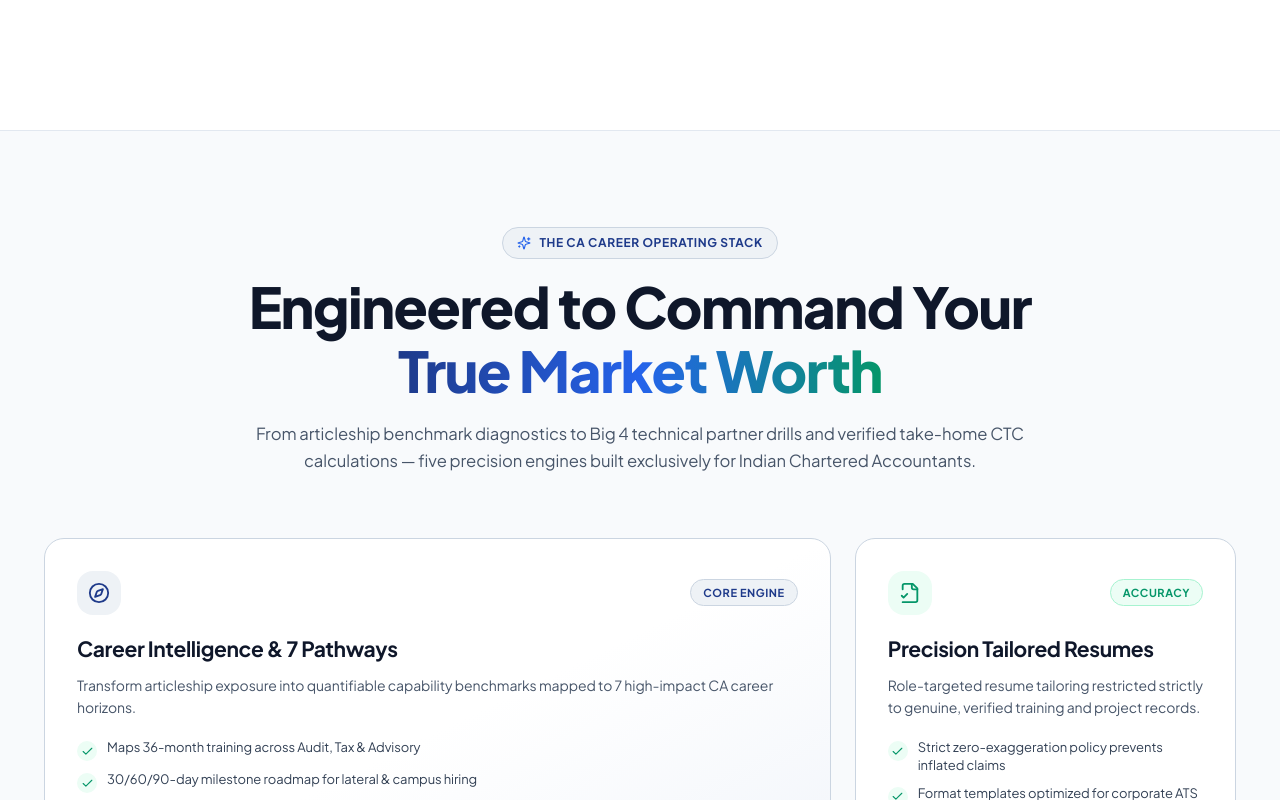
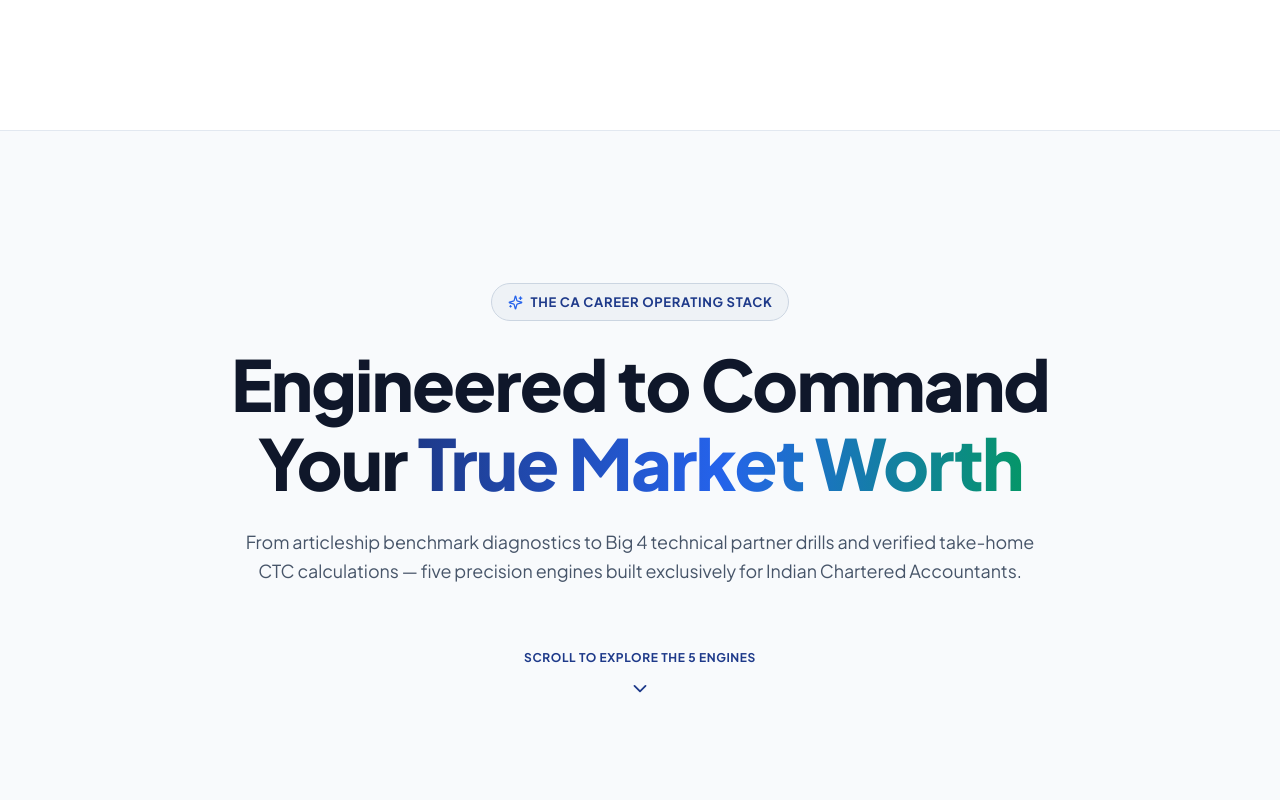
Before and after one commit to Vishaldubey2210/CA-Carrier-OS, a Next.js app in the folder apps/web/: page / in a window 1280 px wide. Shown: the part 3420-4220 px from the top of the page. Built offline with nearby package versions, Linux system fonts and the light colour scheme.

Commit message:
feat(home): separate statement headline into standalone full-page view and bento boxes into dedicated view

```diff
--- a/apps/web/src/components/home/CoreCapabilities.tsx
+++ b/apps/web/src/components/home/CoreCapabilities.tsx
@@ -11,6 +11,7 @@ import {
   ArrowRight,
   Check,
   Sparkles,
+  ChevronDown,
 } from 'lucide-react';
 import { motion } from 'framer-motion';
 
@@ -105,31 +106,28 @@ const CAPABILITIES = [
 
 export function CoreCapabilities() {
   return (
-    <section
-      id="features"
-      className="py-16 sm:py-24 px-4 sm:px-6 max-w-[1240px] mx-auto w-full flex flex-col items-center"
-    >
-      {/* Animated Grand Section Header */}
-      <div className="text-center max-w-[840px] mx-auto mb-12 sm:mb-16 flex flex-col items-center">
+    <div id="features" className="w-full flex flex-col items-center">
+      {/* ================= PAGE 1: FULL-SCREEN STANDALONE STATEMENT ================= */}
+      <section className="min-h-[85vh] sm:min-h-[90vh] w-full flex flex-col items-center justify-center text-center px-4 sm:px-6 max-w-[1020px] mx-auto py-16 sm:py-24 relative">
         {/* Eyebrow Pill */}
         <motion.div
-          initial={{ opacity: 0, y: 12 }}
+          initial={{ opacity: 0, y: 14 }}
           whileInView={{ opacity: 1, y: 0 }}
           viewport={{ once: true }}
-          transition={{ duration: 0.35, ease: [0.22, 1, 0.36, 1] }}
-          className="inline-flex items-center gap-2 px-3.5 py-1.5 rounded-full bg-[#EEF2F6] border border-[#CBD5E1] text-[12px] font-bold text-[#1E3A8A] uppercase tracking-wider mb-4 shadow-2xs"
+          transition={{ duration: 0.4, ease: [0.22, 1, 0.36, 1] }}
+          className="inline-flex items-center gap-2 px-4 py-2 rounded-full bg-[#EEF2F6] border border-[#CBD5E1] text-[12px] sm:text-[13px] font-bold text-[#1E3A8A] uppercase tracking-wider mb-6 shadow-2xs"
         >
-          <Sparkles size={14} className="text-[#2563EB]" />
+          <Sparkles size={15} className="text-[#2563EB]" />
           <span>The CA Career Operating Stack</span>
         </motion.div>
 
-        {/* Large Animated Title */}
+        {/* Grand Animated Headline */}
         <motion.h2
-          initial={{ opacity: 0, y: 22 }}
+          initial={{ opacity: 0, y: 26 }}
           whileInView={{ opacity: 1, y: 0 }}
           viewport={{ once: true }}
-          transition={{ duration: 0.45, ease: [0.22, 1, 0.36, 1], delay: 0.08 }}
-          className="text-[clamp(2.2rem,4.4vw,3.6rem)] font-extrabold text-[#0F172A] tracking-tight leading-[1.14] m-0"
+          transition={{ duration: 0.5, ease: [0.22, 1, 0.36, 1], delay: 0.1 }}
+          className="text-[clamp(2.5rem,5.5vw,4.5rem)] font-extrabold text-[#0F172A] tracking-tight leading-[1.12] m-0"
         >
           Engineered to Command Your{' '}
           <span className="text-transparent bg-clip-text bg-gradient-to-r from-[#1E3A8A] via-[#2563EB] to-[#059669]">
@@ -139,18 +137,38 @@ export function CoreCapabilities() {
 
         {/* Supporting Subheading */}
         <motion.p
-          initial={{ opacity: 0, y: 16 }}
+          initial={{ opacity: 0, y: 18 }}
           whileInView={{ opacity: 1, y: 0 }}
           viewport={{ once: true }}
-          transition={{ duration: 0.45, ease: [0.22, 1, 0.36, 1], delay: 0.16 }}
-          className="text-[clamp(1rem,1.3vw,1.18rem)] text-[#475569] leading-relaxed max-w-[64ch] mx-auto mt-4 mb-0"
+          transition={{ duration: 0.5, ease: [0.22, 1, 0.36, 1], delay: 0.2 }}
+          className="text-[clamp(1.05rem,1.4vw,1.3rem)] text-[#475569] leading-relaxed max-w-[62ch] mx-auto mt-6 mb-0"
         >
           From articleship benchmark diagnostics to Big 4 technical partner drills and verified take-home CTC calculations — five precision engines built exclusively for Indian Chartered Accountants.
         </motion.p>
-      </div>
 
-      {/* 5-Card Responsive Bento Grid: Row 1 (2 cols: 1 Wide + 1 Standard), Row 2 (3 Standard cols) */}
-      <div className="grid grid-cols-1 md:grid-cols-2 lg:grid-cols-3 gap-6 w-full">
+        {/* Downward Scroll Indicator */}
+        <motion.div
+          initial={{ opacity: 0, y: 12 }}
+          whileInView={{ opacity: 1, y: 0 }}
+          viewport={{ once: true }}
+          transition={{ duration: 0.45, delay: 0.3 }}
+          className="mt-12 sm:mt-16 flex flex-col items-center gap-2 text-[#64748B]"
+        >
+          <span className="text-[12px] font-bold tracking-wider uppercase text-[#1E3A8A]">
+            Scroll to explore the 5 engines
+          </span>
+          <motion.div
+            animate={{ y: [0, 8, 0] }}
+            transition={{ repeat: Infinity, duration: 1.8, ease: 'easeInOut' }}
+          >
+            <ChevronDown size={22} className="text-[#1E3A8A]" />
+          </motion.div>
+        </motion.div>
+      </section>
+
+      {/* ================= PAGE 2: THE 5 BENTO CAPABILITY BOXES ================= */}
+      <section className="w-full max-w-[1260px] mx-auto px-4 sm:px-6 pt-6 pb-24 sm:pb-32">
+        <div className="grid grid-cols-1 md:grid-cols-2 lg:grid-cols-3 gap-6 sm:gap-7 w-full">
           {CAPABILITIES.map((cap, idx) => {
             const Icon = cap.icon;
             const isFeatured = cap.featured;
@@ -158,11 +176,11 @@ export function CoreCapabilities() {
             return (
               <motion.div
                 key={cap.id}
-              initial={{ opacity: 0, y: 24 }}
+                initial={{ opacity: 0, y: 30 }}
                 whileInView={{ opacity: 1, y: 0 }}
-              viewport={{ once: true, margin: '-50px' }}
+                viewport={{ once: true, margin: '-40px' }}
                 transition={{
-                duration: 0.4,
+                  duration: 0.42,
                   delay: idx * 0.08,
                   ease: [0.22, 1, 0.36, 1],
                 }}
@@ -176,9 +194,9 @@ export function CoreCapabilities() {
                   {/* Header: Icon Chip + Status Badge */}
                   <div className="flex items-center justify-between gap-3 mb-5">
                     <div
-                    className={`w-11 h-11 rounded-xl flex items-center justify-center transition-transform group-hover:scale-105 shrink-0 ${cap.iconBg}`}
+                      className={`w-12 h-12 rounded-xl flex items-center justify-center transition-transform group-hover:scale-105 shrink-0 ${cap.iconBg}`}
                     >
-                    <Icon size={22} />
+                      <Icon size={24} />
                     </div>
                     <span
                       className={`text-[11px] font-bold px-3 py-1 rounded-full border ${cap.badgeColor} tracking-wider uppercase shadow-2xs`}
@@ -188,12 +206,12 @@ export function CoreCapabilities() {
                   </div>
 
                   {/* Title */}
-                <h3 className="text-[19px] sm:text-[21px] font-bold text-[#0F172A] mb-2.5 group-hover:text-[#1E3A8A] transition-colors leading-snug">
+                  <h3 className="text-[19px] sm:text-[22px] font-bold text-[#0F172A] mb-3 group-hover:text-[#1E3A8A] transition-colors leading-snug">
                     {cap.title}
                   </h3>
 
                   {/* Description */}
-                <p className="text-[14px] text-[#475569] leading-relaxed mb-5">
+                  <p className="text-[14px] text-[#475569] leading-relaxed mb-6">
                     {cap.description}
                   </p>
 
@@ -228,5 +246,6 @@ export function CoreCapabilities() {
           })}
         </div>
       </section>
+    </div>
   );
 }
```
Lines whose indentation alone changed are shown as unchanged.
